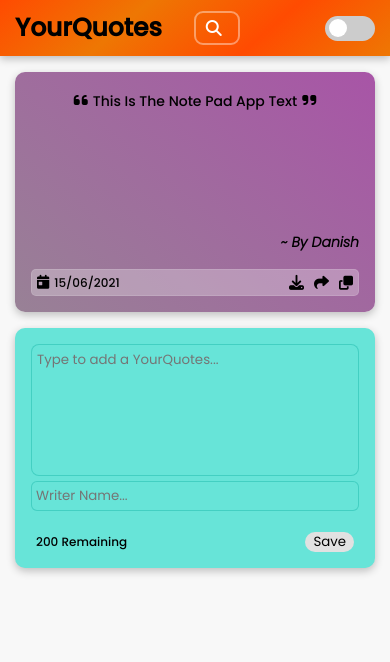
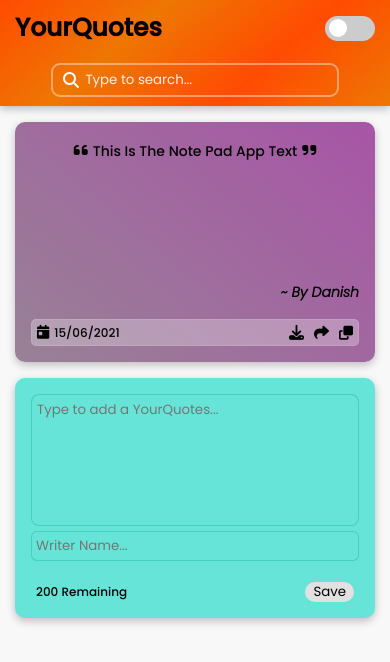
Before and after one commit to danishzayan/YourQuotes-App, a React (Vite) app: page / in a window 390 px wide. Shown: the top 662 px of the page. Built offline with nearby package versions, Linux system fonts and the light colour scheme; no server answers.

Commit message:
responsive search bar

```diff
--- a/src/components/Header.jsx
+++ b/src/components/Header.jsx
@@ -3,9 +3,10 @@ import Search from "./Search";
 const Header = ({ handleToggleDarkMode, setSearch }) => {
   return (
     <div className="header">
+      <div className="header-top">
         <div className="header-left">
           <h1>YourQuotes</h1>
-        <Search handleSearchNote={setSearch} />
+          <Search handleSearchNote={setSearch} className="sm-hide" />
         </div>
         <label className="switch">
           <input
@@ -18,6 +19,8 @@ const Header = ({ handleToggleDarkMode, setSearch }) => {
           <span className="slider round"></span>
         </label>
       </div>
+      <Search className="sm-show" handleSearchNote={setSearch} />
+    </div>
   );
 };
 
--- a/src/components/Search.jsx
+++ b/src/components/Search.jsx
@@ -1,12 +1,16 @@
-import React from 'react'
+import React from "react";
 
-const Search = ({ handleSearchNote }) => {
+const Search = ({ handleSearchNote, className }) => {
   return (
-    <div className='search'>
-       <i className="fa-solid fa-magnifying-glass"></i>
-       <input onChange={(event) => handleSearchNote(event.target.value)} type="text" placeholder='Type to search...' />
+    <div className={`search ${className}`}>
+      <i className="fa-solid fa-magnifying-glass"></i>
+      <input
+        onChange={(event) => handleSearchNote(event.target.value)}
+        type="text"
+        placeholder="Type to search..."
+      />
     </div>
-  )
-}
+  );
+};
 
-export default Search
+export default Search;
--- a/src/index.css
+++ b/src/index.css
@@ -202,6 +202,7 @@ textarea:focus {
 }
 
 /* Style for header  */
+
 .header {
   display: flex;
   flex-direction: row;
@@ -215,6 +216,14 @@ textarea:focus {
   top: 0;
   width: 100%;
   overflow: hidden;
+}
+
+.header > .header-top {
+  display: flex;
+  flex-direction: row;
+  justify-content: space-between;
+  align-items: center;
+  width: 100%;
 }
 
 .header h1 {
@@ -300,3 +309,31 @@ input:checked + .slider:before {
   gap: 2rem;
   width: 40%;
 }
+
+.sm-show {
+  display: none;
+}
+
+@media screen and (max-width: 768px) {
+  .header {
+    display: flex;
+    flex-direction: column;
+    gap: 1rem;
+  }
+  .header > .header-top {
+    display: flex;
+    flex-direction: row;
+    justify-content: space-between;
+    align-items: center;
+    width: 100%;
+  }
+  .search {
+    width: 80%;
+  }
+  .sm-hide {
+    display: none;
+  }
+  .sm-show {
+    display: flex;
+  }
+}
```
Lines whose indentation alone changed are shown as unchanged.
